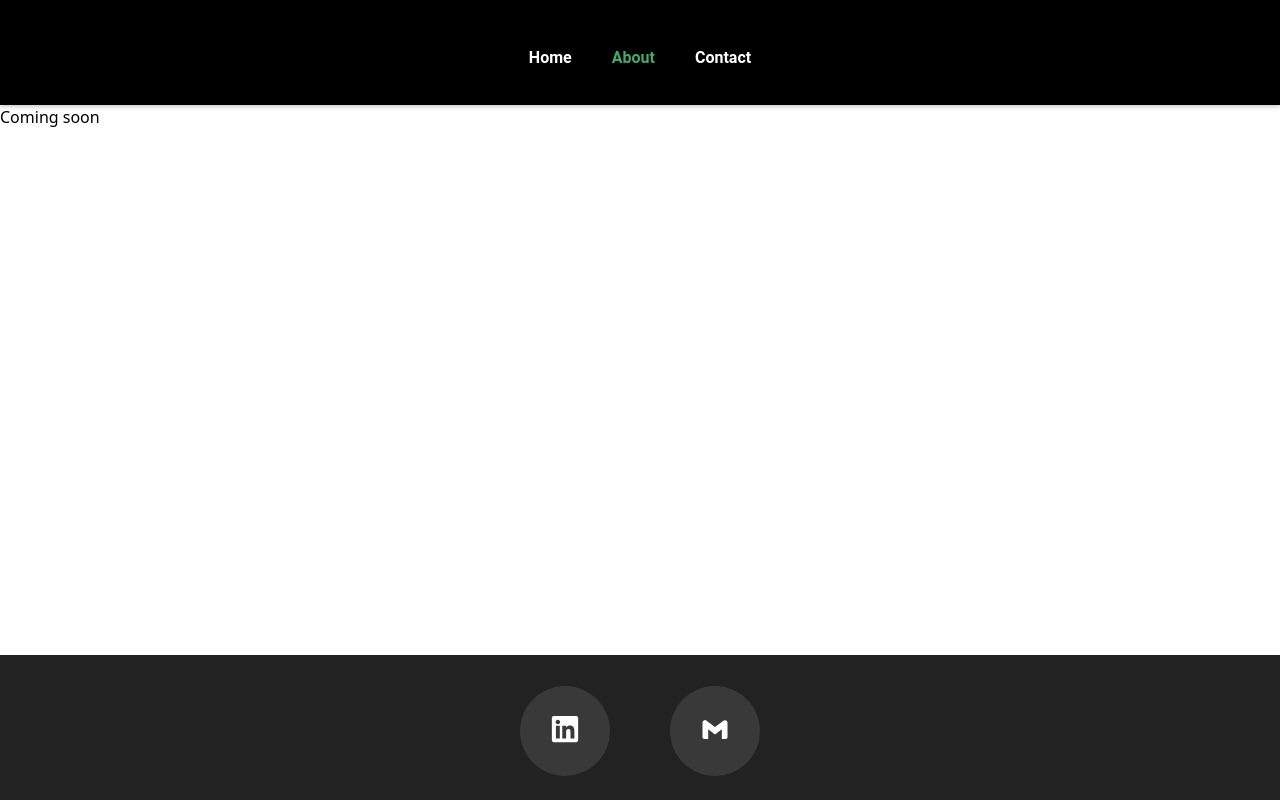
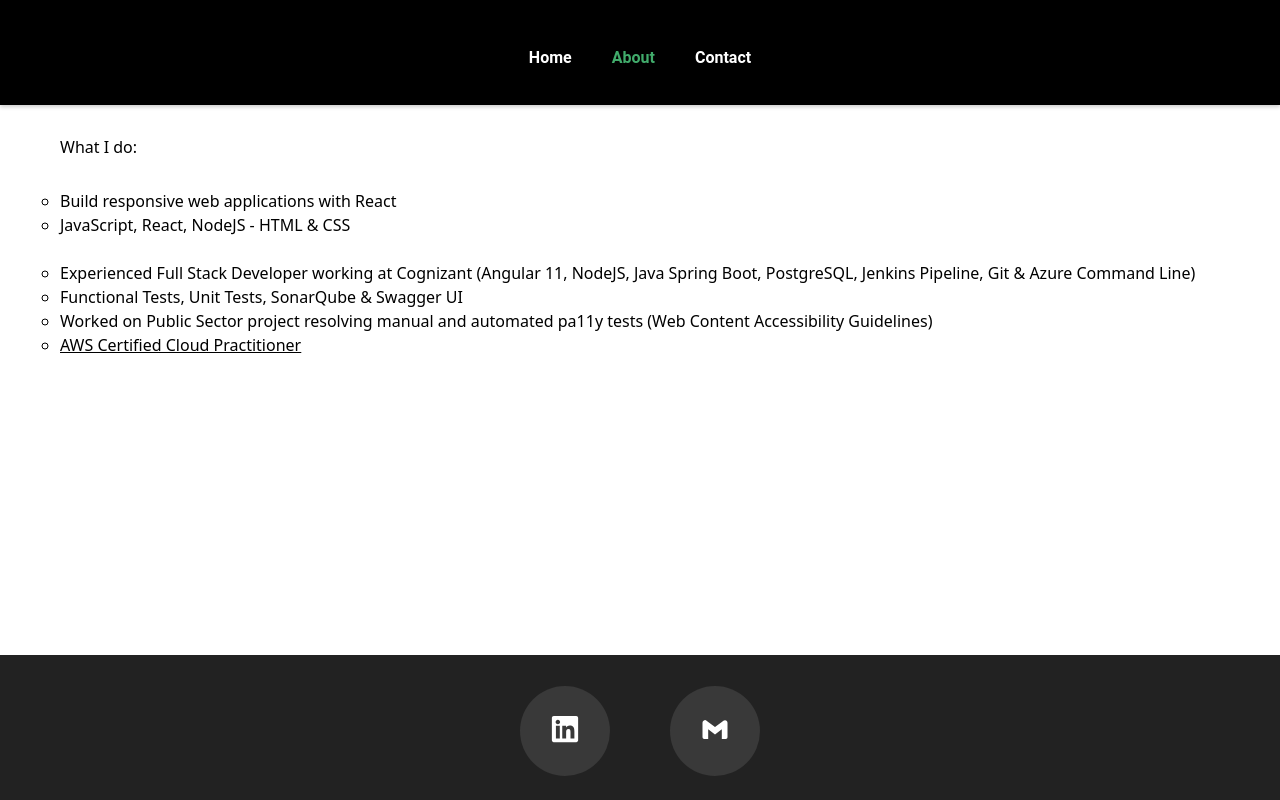
Before and after one commit to abdulnaseem/react-portfolio-latest, a React (Vite) app: page /about in a window 1280 px wide. Built offline with nearby package versions, Linux system fonts and the light colour scheme.

Commit message:
added content to about page

```diff
--- /dev/null
+++ b/src/routes/About/about.css
@@ -0,0 +1,21 @@
+.about-title {
+    padding-top: 30px;
+    padding-left: 60px;
+}
+.about-list {
+    padding: 30px;
+    padding-left: 60px;
+    padding-right: 60px;
+}
+
+.about-list {
+    list-style-type: circle;
+}
+
+.aws {
+    text-decoration: underline;
+}
+
+.aws:hover {
+    color: blue;
+}
--- a/src/routes/About/about.jsx
+++ b/src/routes/About/about.jsx
@@ -1,11 +1,21 @@
 import Footer from "../../components/Footer/footer";
-
+import './about.css';
 
 const About = () => {
 
     return (
         <>
-            <div>Coming soon</div>
+            <div className="about-container">
+                <h2 className="about-title text-4xl font-bold tracking-tight sm:text-4xl drop-shadow-md">What I do:</h2>
+                <ul className="about-list">
+                    <li>Build responsive web applications with React</li>
+                    <li>JavaScript, React, NodeJS - HTML & CSS</li><br/>
+                    <li>Experienced Full Stack Developer working at Cognizant (Angular 11, NodeJS, Java Spring Boot, PostgreSQL, Jenkins Pipeline, Git & Azure Command Line)</li>
+                    <li>Functional Tests, Unit Tests, SonarQube & Swagger UI</li>
+                    <li>Worked on Public Sector project resolving manual and automated pa11y tests (Web Content Accessibility Guidelines)</li>
+                    <li className="aws"><a href="https://www.credly.com/badges/ba9edc32-9d14-4c7b-b846-6b6f7308ea84/linked_in?t=s3vio9" target="_blank">AWS Certified Cloud Practitioner</a></li>
+                </ul>
+            </div>
             <Footer footer="bottom" />
         </>
     )
```
